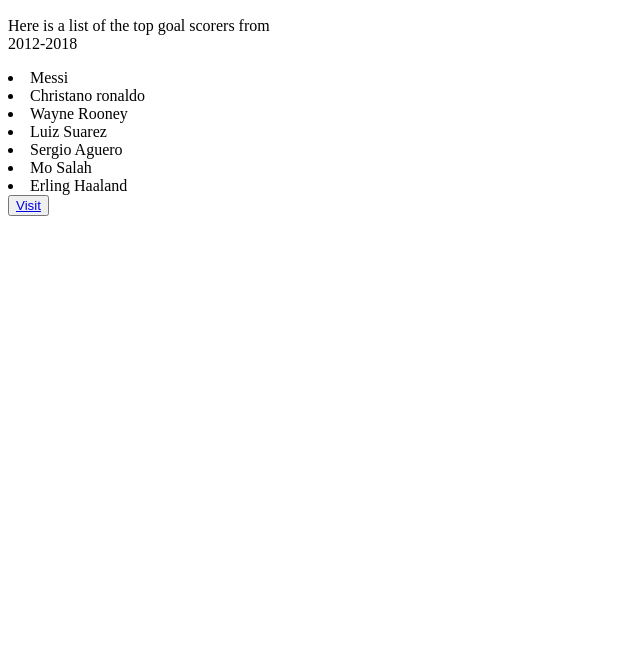
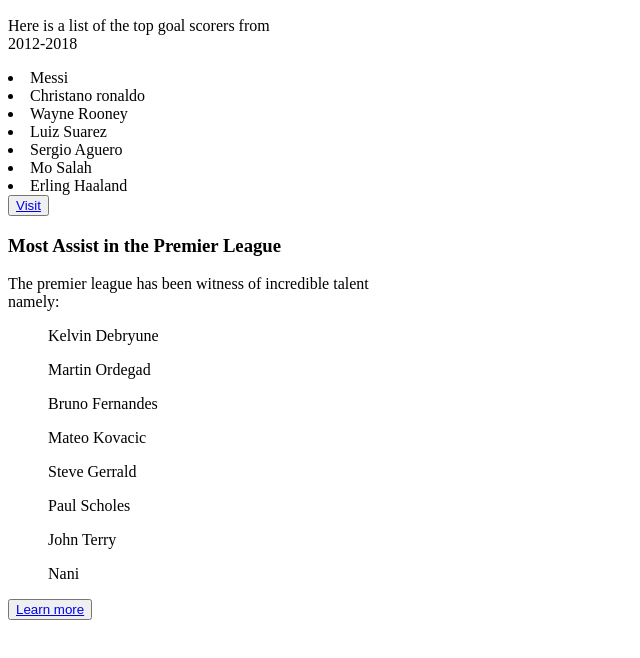
Before and after one commit to Felodev98/2nd-test, a plain HTML site: page index.html in a window 1280 px wide. Shown: the part 110-768 px from the top of the page, without its empty margins (0-640 px from the left). Drawn offline with Linux system fonts and the light colour scheme.

Commit message:
added assists

```diff
--- a/index.html
+++ b/index.html
@@ -18,6 +18,19 @@
     <a href="http://www.premierleague.com/stats/top/players/goals?se=418"> Visit</a>
 
 </button>
+<h3>Most Assist in the Premier League</h3>
+<p>The premier league has been witness of incredible talent <br>namely:</p>
+<ul>Kelvin Debryune</ul>
+<ul>Martin Ordegad</ul>
+<ul>Bruno Fernandes</ul>
+<ul>Mateo Kovacic</ul>
+<ul>Steve Gerrald</ul>
+<ul>Paul Scholes</ul>
+<ul>John Terry</ul>
+<ul>Nani</ul>
+<button>
+   <a href="https://www.bbc.com/sport/football/premier-league/top-scorers">Learn more</a>
+</button>
 </body>
 
 </html>
```
